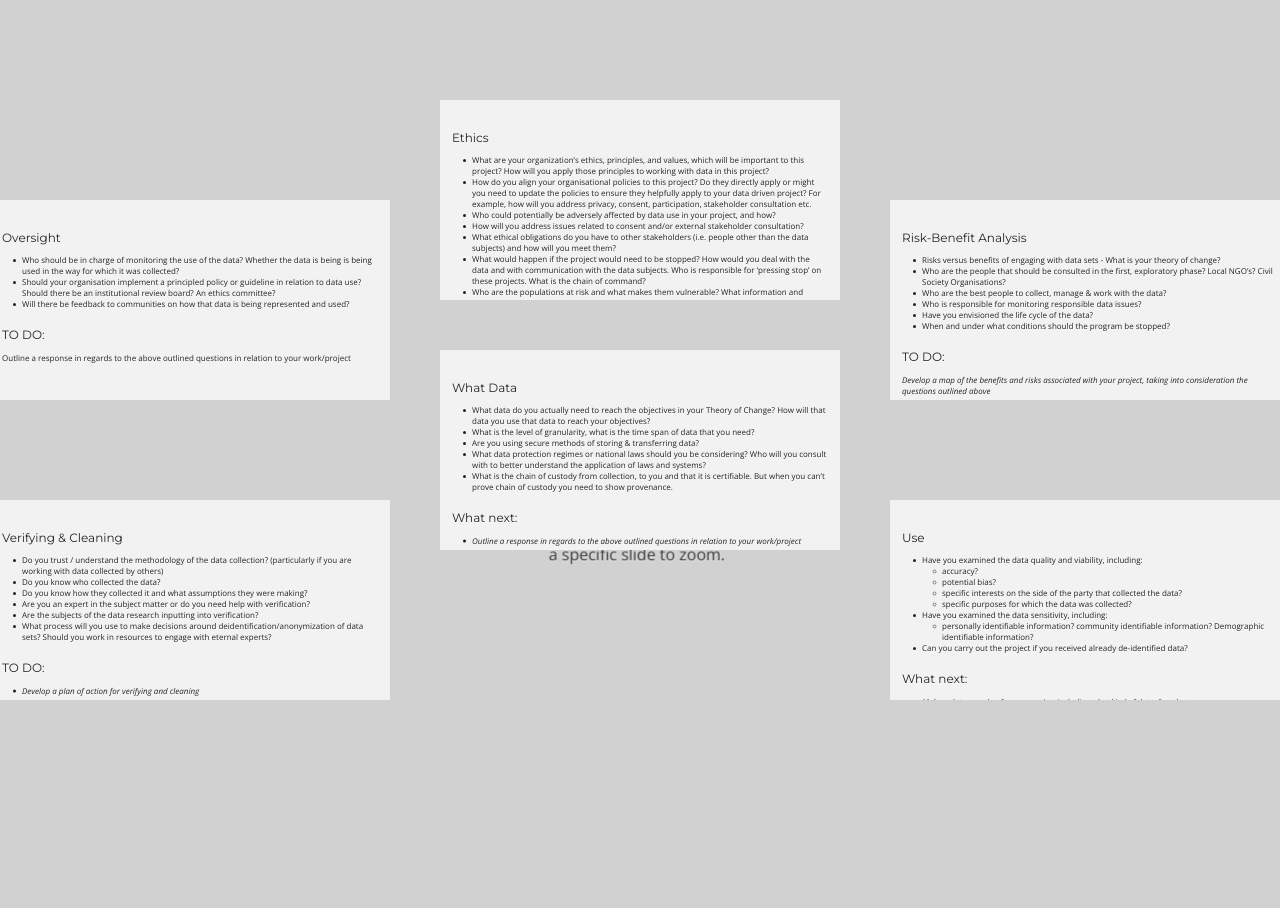
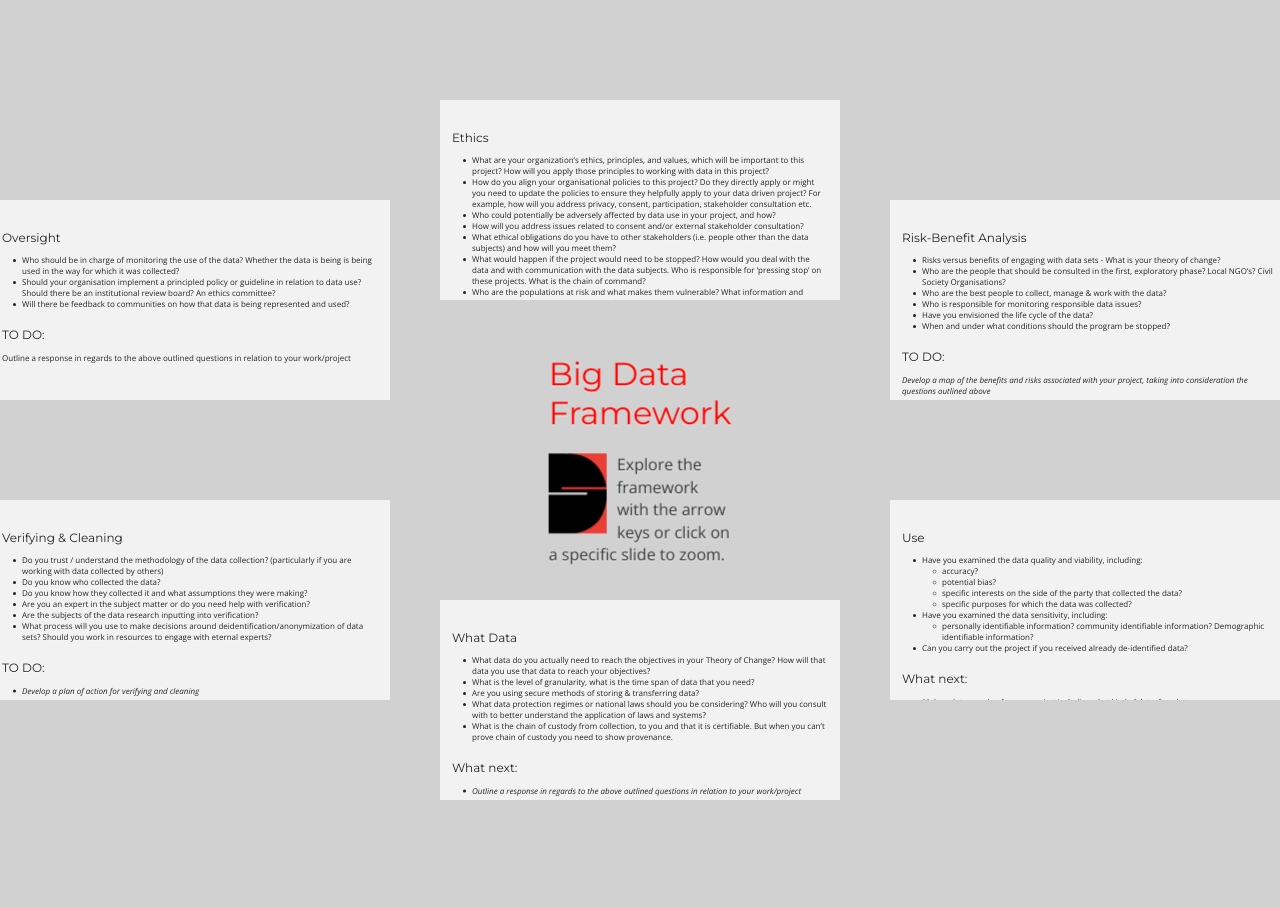
Before and after one commit to the-engine-room/big-data-framework, a Jekyll site: the page built from index.html, in a window 1280 px wide. Built offline with Jekyll 4.4.1, drawn with Linux system fonts in a browser that asks for light colours; Markdown is read by kramdown in place of the engine named in the settings; a style sheet for code colours, icons or effects is not loaded.

Commit message:
Update index.html

```diff
--- a/index.html
+++ b/index.html
@@ -13,7 +13,7 @@ layout: default
 	    		<div id="risk-benefit-analysis" class="step" data-x="900" data-y="-300">
 		    {% elsif post.title == "Use" %}
 	    		<div id="use" class="step" data-x="900" data-y="300">
-			{% elsif post.title == "Data" %}
+			{% elsif post.title == "What Data" %}
 	    		<div id="what-data" class="step" data-x="0" data-y="500">
 		    {% elsif post.title == "Verifying & Cleaning" %}
 	    		<div id="verifying-cleaning" class="step" data-x="-900" data-y="300">
```
